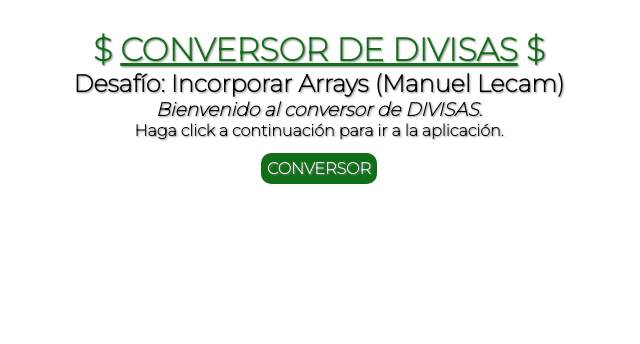
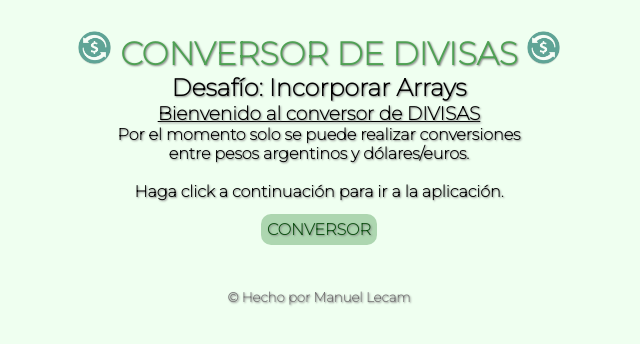
Before and after one commit to manulecam/conversorLecam, a plain HTML site: page index.html in a window 1280 px wide. Shown: the whole page, without its empty margins (321-961 px from the left). Drawn offline with Linux system fonts and the light colour scheme.

Commit message:
Cambios varios (formato, secciones, rutas)

```diff
--- a/index.html
+++ b/index.html
@@ -19,11 +19,14 @@
 
 <body>
     <div class="contenedorIndex">
-        <h1>$ <u>CONVERSOR DE DIVISAS</u> $</h1>
-        <h2>Desafío: Incorporar Arrays (Manuel Lecam)</h2>
-        <h3><i>Bienvenido al conversor de DIVISAS.</i></h3>
-        <p>Haga click a continuación para ir a la aplicación.</p><br>
+        <h1><img src="./images/favicon.png" alt="."> CONVERSOR DE DIVISAS <img src="./images/favicon.png" alt="."></h1>
+        <h2>Desafío: Incorporar Arrays</h2>
+        <h3><u>Bienvenido al conversor de DIVISAS</u></h3>
+        <p>Por el momento solo se puede realizar conversiones <br>
+            entre pesos argentinos y dólares/euros. <br><br>
+            Haga click a continuación para ir a la aplicación.</p><br>
         <a id="boton1" href="./sections/conversor.html">CONVERSOR</a>
+        <p id="copyright">© Hecho por Manuel Lecam</p>
     </div>
 </body>
 
--- a/js/index.js
+++ b/js/index.js
@@ -14,6 +14,7 @@ while (programa == true) {
     switch (menu()) {
         /* 1. Dólar a peso */
         case 1:
+            console.log(precioMonedas);
             montoIngresado = prompt("# Por favor, ingrese un monto en dólares: ");
             alert("# Usted ingresó " + montoIngresado + " dólares. ");
             montoConvertido = parseInt(montoIngresado) * precioMonedas[0];
@@ -46,7 +47,6 @@ while (programa == true) {
 
         /* 0. Salir */
         case 0:
-            alert("# Gracias por utilizar nuestro conversor de divisas. #");
             programa=false;
             break;
     }
--- a/styles/style.css
+++ b/styles/style.css
@@ -6,6 +6,8 @@
     font-weight: bold;
     text-align: center;
     text-shadow: 1px 1px 2px grey;
+    background-color: rgb(239, 255, 240);
+
 }
 
 /* Formateo texto */
@@ -14,21 +16,36 @@
 }
 
 .contenedorIndex h1{
+    color: rgb(78, 161, 83);
+}
+.contenedorIndex h1:hover{
     color: rgb(16, 110, 23);
 }
-.contenedorIndex h1:hover{
-    color: rgb(78, 161, 83);
+
+/* Estilo imagenes titulo */
+.contenedorIndex img{
+    max-width: 35px;
+    opacity: 0.6;
+}
+.contenedorIndex img:hover{
+    opacity: 1;
 }
 
 /* Estilo boton del index */
 #boton1{
     text-decoration: none;
-    background-color: rgb(16, 110, 23);
-    color: white;
+    background-color: rgb(173, 214, 176);
+    color: rgb(11, 78, 16);
     padding: 6px;
     border-radius: 10px;
 }
 #boton1:hover{
-    background-color: rgb(173, 214, 176);
-    color: rgb(11, 78, 16);
+    background-color: rgb(16, 110, 23);
+    color: white;
 }
+
+#copyright{
+    margin-top: 50px;
+    font-size: 10pt;
+    color: rgb(116, 116, 116);
+}
```
Also changed, not shown: sections/conversor.html (+17 -0 lines).
